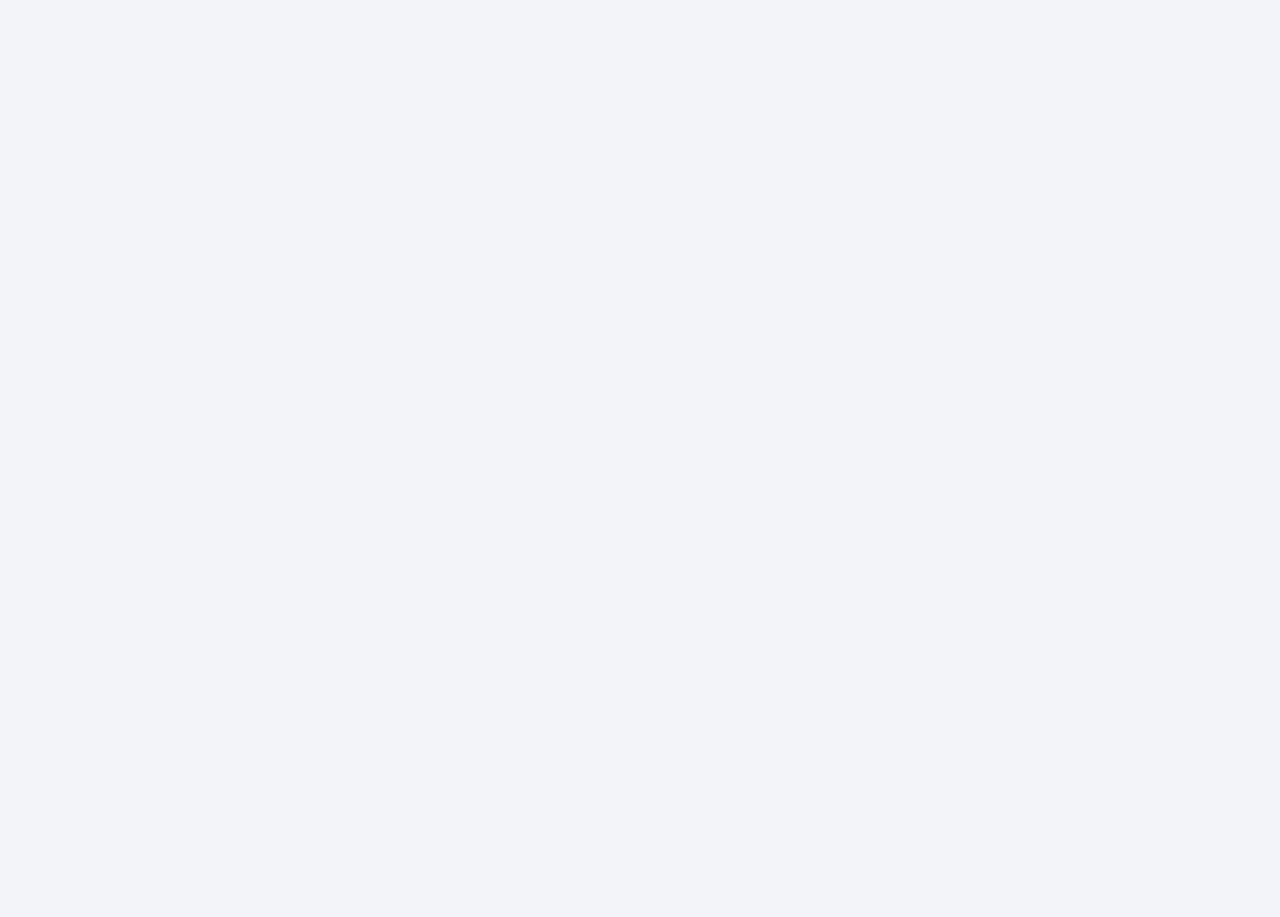
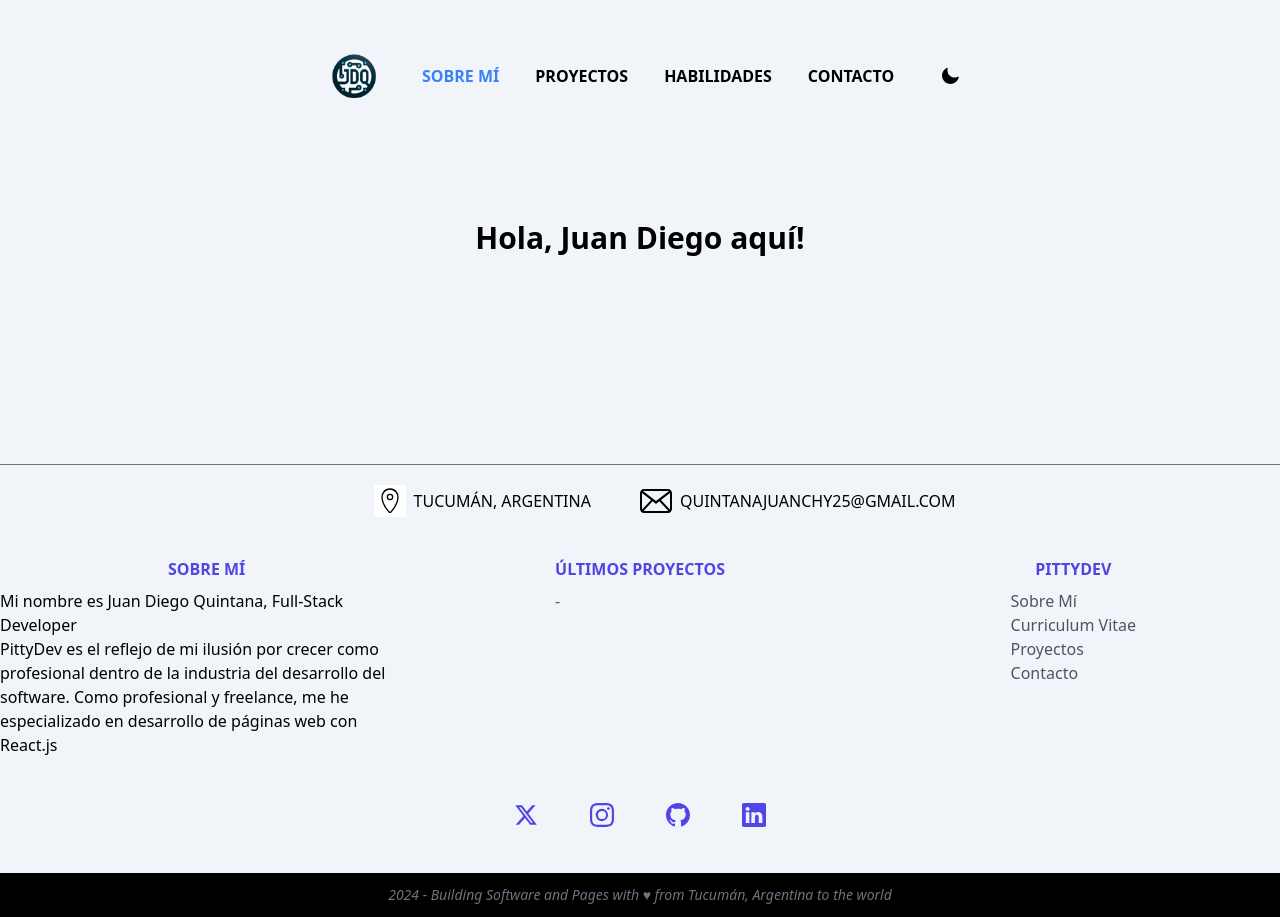
Before and after one commit to juanchyquintana/portfolio-jdq, a React (Vite) app: page /aboutme in a window 1280 px wide. Before the commit this address had no page. Before the commit the page ends 800 px from the top, so only its background shows below. Built offline with nearby package versions, Linux system fonts and the light colour scheme.

Commit message:
se agregó la localizacion en el navbar

```diff
--- a/src/App.tsx
+++ b/src/App.tsx
@@ -10,6 +10,7 @@ function App() {
 
           <Route element={<Layouts />}>
             <Route path="/" element={<IndexPage />} index />
+            <Route path="/aboutme" element={<IndexPage />} />
           </Route>
 
         </Routes>
--- a/src/components/Header.tsx
+++ b/src/components/Header.tsx
@@ -12,7 +12,7 @@ export default function Header() {
 
   const toggleDarkMode = () => {
     // TO DO: add function
-    console.log('Hooola')
+    console.log("Hooola");
   };
 
   return (
@@ -24,36 +24,52 @@ export default function Header() {
 
         <ul className="hidden items-center gap-1 md:flex">
           <li>
-            <Link
-              className="px-4 py-2 rounded-lg text-md font-bold uppercase hover:text-blue-500 transition-colors"
+            <NavLink
+              className={({ isActive }) =>
+                isActive
+                  ? "px-4 py-2 rounded-lg text-md font-bold uppercase text-blue-500 hover:text-blue-900 transition-colors"
+                  : "px-4 py-2 rounded-lg text-md font-bold uppercase hover:text-blue-500 transition-colors"
+              }
               to={"/aboutme"}
             >
               Sobre Mí
-            </Link>
+            </NavLink>
           </li>
           <li>
-            <Link
-              className="px-4 py-2 rounded-lg text-md font-bold uppercase hover:text-blue-500 transition-colors"
+            <NavLink
+              className={({ isActive }) =>
+                isActive
+                  ? "px-4 py-2 rounded-lg text-md font-bold uppercase text-blue-500 hover:text-blue-900 transition-colors"
+                  : "px-4 py-2 rounded-lg text-md font-bold uppercase hover:text-blue-500 transition-colors"
+              }
               to={"/projects"}
             >
               Proyectos
-            </Link>
+            </NavLink>
           </li>
           <li>
-            <Link
-              className="px-4 py-2 rounded-lg text-md font-bold uppercase hover:text-blue-500 transition-colors"
+            <NavLink
+              className={({ isActive }) =>
+                isActive
+                  ? "px-4 py-2 rounded-lg text-md font-bold uppercase text-blue-500 hover:text-blue-900 transition-colors"
+                  : "px-4 py-2 rounded-lg text-md font-bold uppercase hover:text-blue-500 transition-colors"
+              }
               to={"/habilities"}
             >
               Habilidades
-            </Link>
+            </NavLink>
           </li>
           <li>
-            <Link
-              className="px-4 py-2 rounded-lg text-md font-bold uppercase hover:text-blue-500 transition-colors"
+            <NavLink
+              className={({ isActive }) =>
+                isActive
+                  ? "px-4 py-2 rounded-lg text-md font-bold uppercase text-blue-500 hover:text-blue-900 transition-colors"
+                  : "px-4 py-2 rounded-lg text-md font-bold uppercase hover:text-blue-500 transition-colors"
+              }
               to={"/contact"}
             >
               Contacto
-            </Link>
+            </NavLink>
           </li>
         </ul>
 
@@ -104,33 +120,49 @@ export default function Header() {
           <div className="relative md:hidden">
             <div className="absolute right-0 z-10 mt-2 w-40 origin-top-right overflow-auto rounded-xl bg-contrast p-2 text-base shadow-md focus:outline-none sm:text-sm md:hidden">
               <div className="grid text-center">
-                <Link
-                  className="px-4 py-2 rounded-lg text-md font-bold uppercase hover:text-blue-500 transition-colors"
+                <NavLink
+                  className={({ isActive }) =>
+                    isActive
+                      ? "px-4 py-2 rounded-lg text-md font-bold uppercase text-blue-500 transition-colors"
+                      : "px-4 py-2 rounded-lg text-md font-bold uppercase hover:text-blue-500 transition-colors"
+                  }
                   to={"/aboutme"}
                 >
                   Sobre Mí
-                </Link>
+                </NavLink>
 
-                <Link
-                  className="px-4 py-2 rounded-lg text-md font-bold uppercase hover:text-blue-500 transition-colors"
+                <NavLink
+                  className={({ isActive }) =>
+                    isActive
+                      ? "px-4 py-2 rounded-lg text-md font-bold uppercase text-blue-500 transition-colors"
+                      : "px-4 py-2 rounded-lg text-md font-bold uppercase hover:text-blue-500 transition-colors"
+                  }
                   to={"/projects"}
                 >
                   Proyectos
-                </Link>
+                </NavLink>
 
-                <Link
-                  className="px-4 py-2 rounded-lg text-md font-bold uppercase hover:text-blue-500 transition-colors"
+                <NavLink
+                  className={({ isActive }) =>
+                    isActive
+                      ? "px-4 py-2 rounded-lg text-md font-bold uppercase text-blue-500 transition-colors"
+                      : "px-4 py-2 rounded-lg text-md font-bold uppercase hover:text-blue-500 transition-colors"
+                  }
                   to={"/habilities"}
                 >
                   Habilidades
-                </Link>
+                </NavLink>
 
-                <Link
-                  className="px-4 py-2 rounded-lg text-md font-bold uppercase hover:text-blue-500 transition-colors"
+                <NavLink
+                  className={({ isActive }) =>
+                    isActive
+                      ? "px-4 py-2 rounded-lg text-md font-bold uppercase text-blue-500 transition-colors"
+                      : "px-4 py-2 rounded-lg text-md font-bold uppercase hover:text-blue-500 transition-colors"
+                  }
                   to={"/contact"}
                 >
                   Contacto
-                </Link>
+                </NavLink>
               </div>
             </div>
           </div>
```
